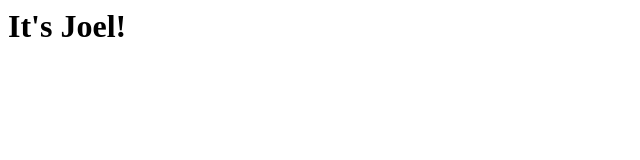
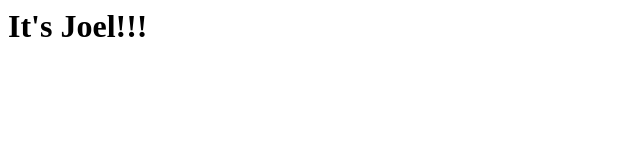
Before and after one commit to joelrbrandt/joelrbrandt.github.com, a plain HTML site: page index.html in a window 1280 px wide. Shown: the full height of the page, 0-640 px from the left. Drawn offline with Linux system fonts and the light colour scheme.

Commit message:
more exclaming

```diff
--- a/index.html
+++ b/index.html
@@ -1 +1 @@
-<h1>It's Joel!</h1>
+<h1>It's Joel!!!</h1>
```
